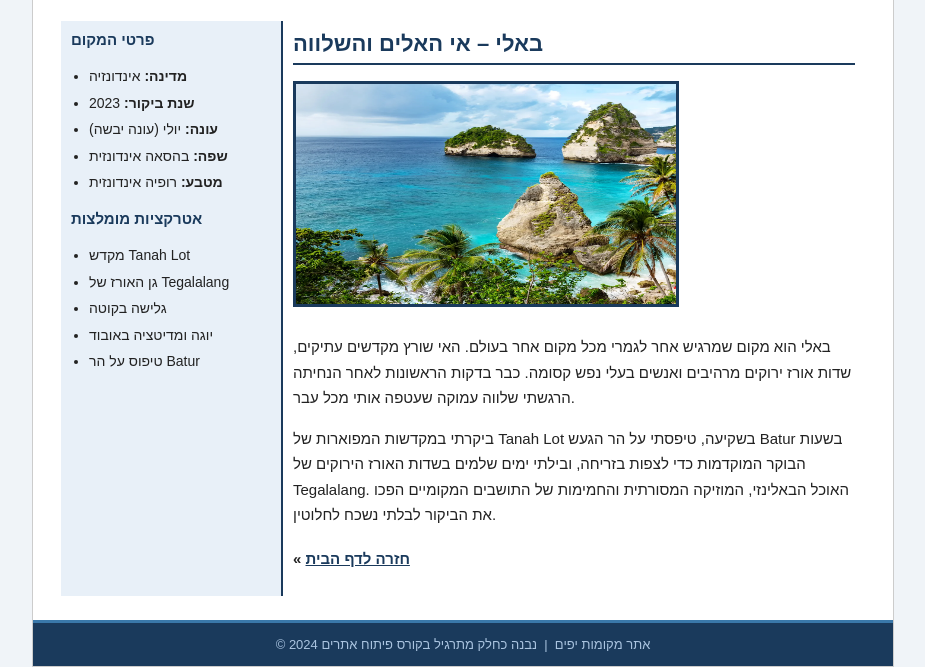
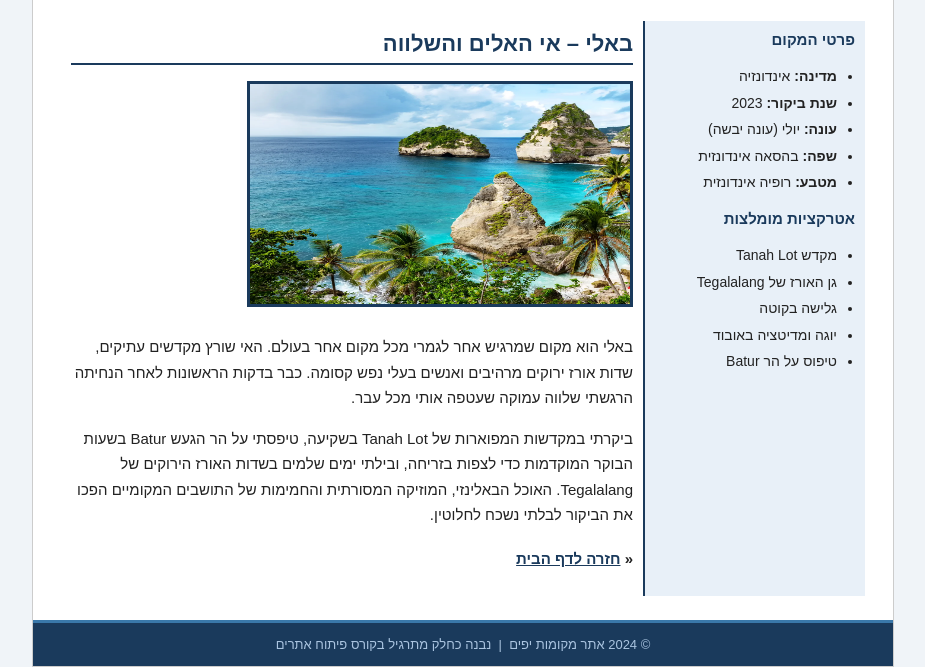
Before and after one commit to nivmarkovich/Afeka-Markovich-, a plain HTML site: page Bali.html in a window 1280 px wide. Shown: the part 148-815 px from the top of the page, without its empty margins (177-1102 px from the left). Drawn offline with Linux system fonts and the light colour scheme.

Commit message:
rtl commit - HTML assignment fixing hebrew

```diff
--- a/style.css
+++ b/style.css
@@ -5,7 +5,8 @@ body {
     background-color: #f0f4f8;
     font-family: Arial, Helvetica, sans-serif;
     color: #222222;
-    direction: ltr;
+    direction: rtl;
+    text-align: right;
 }
 
 /* ===== Page Wrapper ===== */
@@ -116,7 +117,7 @@ body {
 .sidebar-cell {
     width: 200px;
     background-color: #e8f0f8;
-    border-right: 2px solid #1a3a5c;
+    border-left: 2px solid #1a3a5c;
 }
 
 .sidebar-cell h3 {
@@ -126,7 +127,8 @@ body {
 }
 
 .sidebar-cell ul {
-    padding-left: 18px;
+    padding-right: 18px;
+    padding-left: 0;
     font-size: 14px;
     line-height: 1.9;
 }
```
